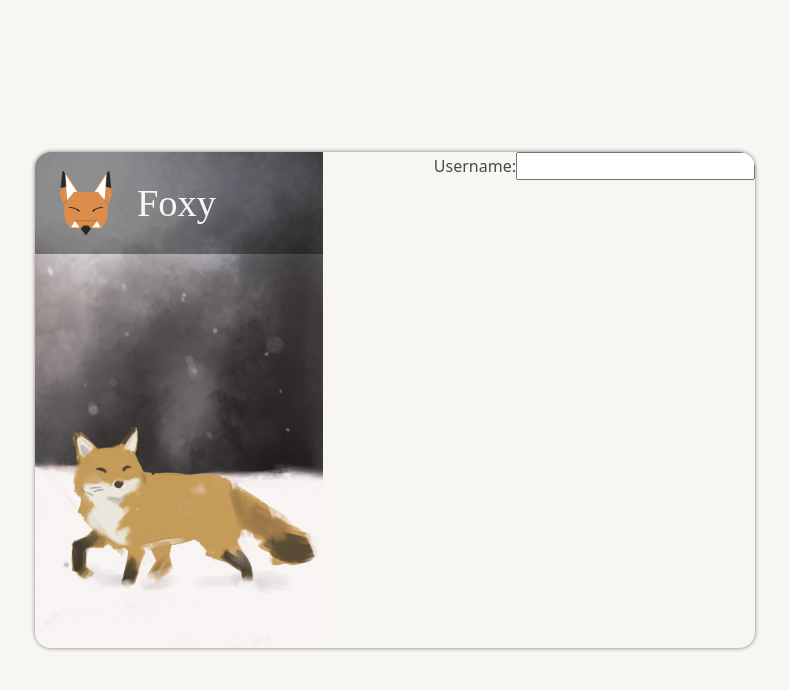
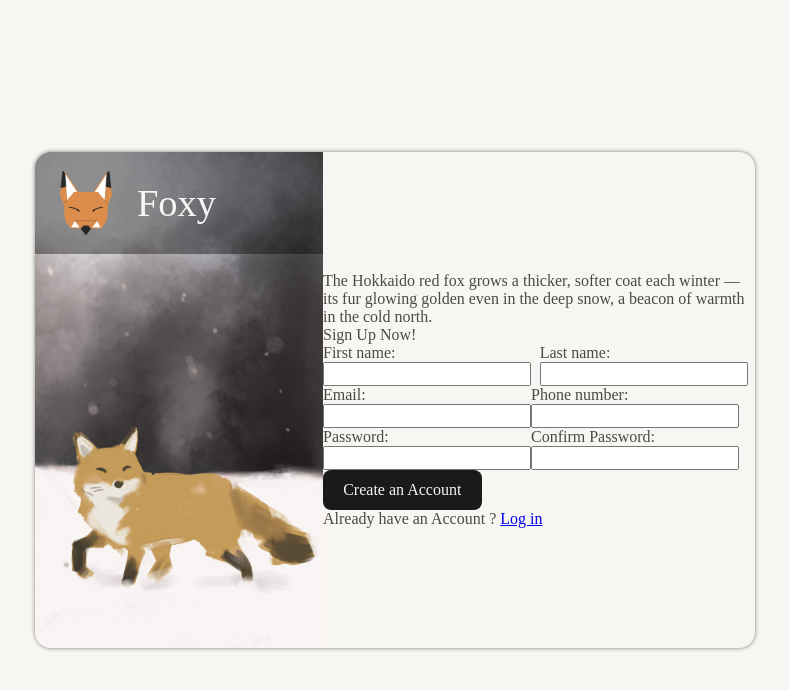
Before and after one commit to Kitsune7X/sign-up, a React (Vite) app: page / in a window 1280 px wide. Shown: the top 690 px of the page, without its empty margins (245-1034 px from the left). Built offline with nearby package versions, Linux system fonts and the light colour scheme; a web font is replaced by a local one.

Commit message:
complete basic layout

```diff
--- a/src/App.jsx
+++ b/src/App.jsx
@@ -15,12 +15,55 @@ const App = () => {
         </div>
       </div>
 
-      <div>
+      <div className="sign-up-section">
+        <div>
+          <span>
+            The Hokkaido red fox grows a thicker, softer coat each winter — its
+            fur glowing golden even in the deep snow, a beacon of warmth in the
+            cold north.
+          </span>
+        </div>
         <form>
-          <label htmlFor="">
-            Username:
-            <input type="text" />
-          </label>
+          <h2>Sign Up Now!</h2>
+          <section>
+            <div>
+              <label htmlFor="">
+                First name:
+                <input type="text" />
+              </label>
+              <label htmlFor="">
+                Last name:
+                <input type="text" />
+              </label>
+            </div>
+            <div>
+              <label htmlFor="">
+                Email:
+                <input type="text" />
+              </label>
+              <label htmlFor="">
+                Phone number:
+                <input type="text" />
+              </label>
+            </div>
+            <div>
+              <label htmlFor="">
+                Password:
+                <input type="text" />
+              </label>
+              <label htmlFor="">
+                Confirm Password:
+                <input type="text" />
+              </label>
+            </div>
+          </section>
+
+          <section>
+            <button type="submit">Create an Account</button>
+            <p>
+              Already have an Account ? <a href="#">Log in</a>
+            </p>
+          </section>
         </form>
       </div>
     </div>
--- a/src/index.css
+++ b/src/index.css
@@ -10,28 +10,6 @@
 }
 
 /* ---------- Variables — END ---------- */
-
-html {
-  /* Set up the size for 1rem */
-  font-size: 16px;
-}
-
-body {
-  display: flex;
-  font: inherit;
-  justify-content: center;
-  align-items: center;
-  min-width: 20rem;
-  min-height: 100vh;
-  background-color: var(--background-primary, #fff);
-}
-
-#root {
-  max-width: 80rem;
-  /* margin: 0 auto; */
-  /* background-color: #535bf2; */
-  color: var(--text-color-primary);
-}
 
 /* ---------- Fonts — START ---------- */
 
@@ -57,7 +35,42 @@ body {
     U+308, U+329, U+2000-206F, U+20AC, U+2122, U+2191, U+2193, U+2212, U+2215,
     U+FEFF, U+FFFD;
 }
+
+@font-face {
+  font-family: "Outfit";
+  src: url("https://fonts.gstatic.com/s/outfit/v15/QGYyz_MVcBeNP4NjuGObqx1XmO1I4TC1O4a0Ew.woff2")
+    format("woff2");
+  font-style: normal;
+  font-weight: 400;
+  font-display: swap;
+  unicode-range: U+0-FF, U+131, U+152-153, U+2BB-2BC, U+2C6, U+2DA, U+2DC, U+304,
+    U+308, U+329, U+2000-206F, U+20AC, U+2122, U+2191, U+2193, U+2212, U+2215,
+    U+FEFF, U+FFFD;
+}
 /* ---------- Fonts — END ---------- */
+
+html {
+  /* Set up the size for 1rem */
+  font-size: 16px;
+}
+
+body {
+  display: flex;
+  font: inherit;
+  justify-content: center;
+  align-items: center;
+  min-width: 20rem;
+  min-height: 100vh;
+  background-color: var(--background-primary, #fff);
+  font-family: "Outfit";
+}
+
+#root {
+  max-width: 80rem;
+  /* margin: 0 auto; */
+  /* background-color: #535bf2; */
+  color: var(--text-color-primary);
+}
 
 /* ============================== */
 /* * Initial Setup — END       */
@@ -100,6 +113,34 @@ body {
   font-family: "Font Awesome 6 Free";
 }
 
+.sign-up-section {
+  width: 60%;
+  height: 100%;
+  display: flex;
+  flex-direction: column;
+  justify-content: center;
+}
+
+/* ============================== */
+/* * Form section — START     */
+/* ============================== */
+
+div + form {
+  display: flex;
+  flex-direction: column;
+}
+
+/* section {
+  border: none;
+} */
+
+section > div {
+  display: flex;
+}
+/* ============================== */
+/* * Form section — END       */
+/* ============================== */
+
 button {
   border-radius: 8px;
   border: 1px solid transparent;
@@ -110,6 +151,7 @@ button {
   background-color: #1a1a1a;
   cursor: pointer;
   transition: border-color 0.25s;
+  color: #f6f6f6;
 }
 button:hover {
   border-color: #646cff;
```
